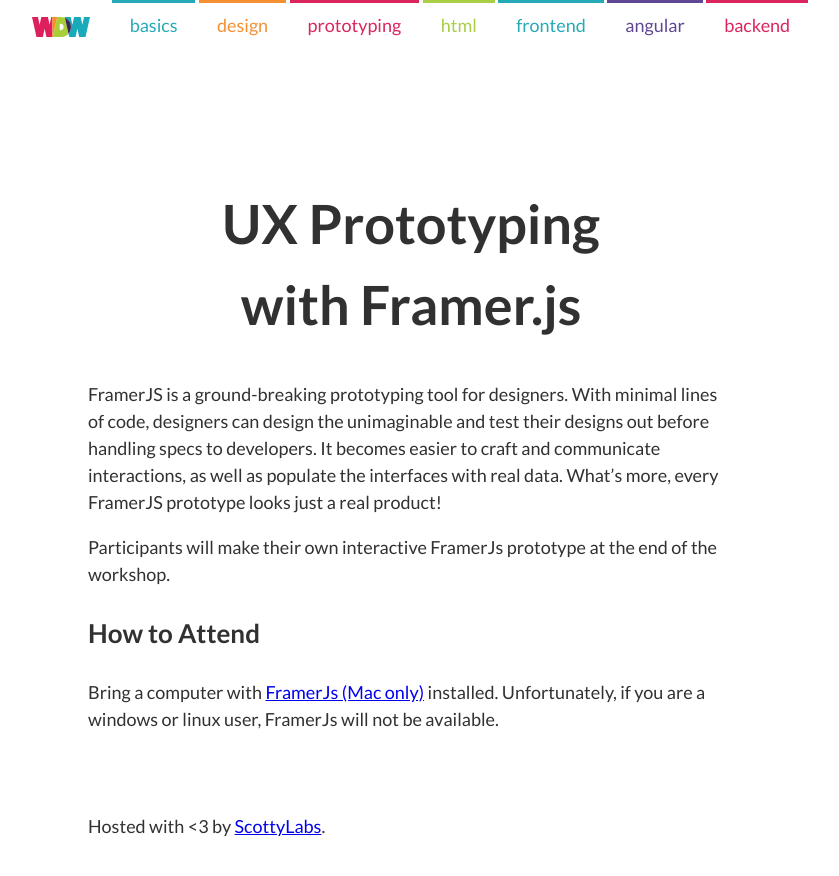
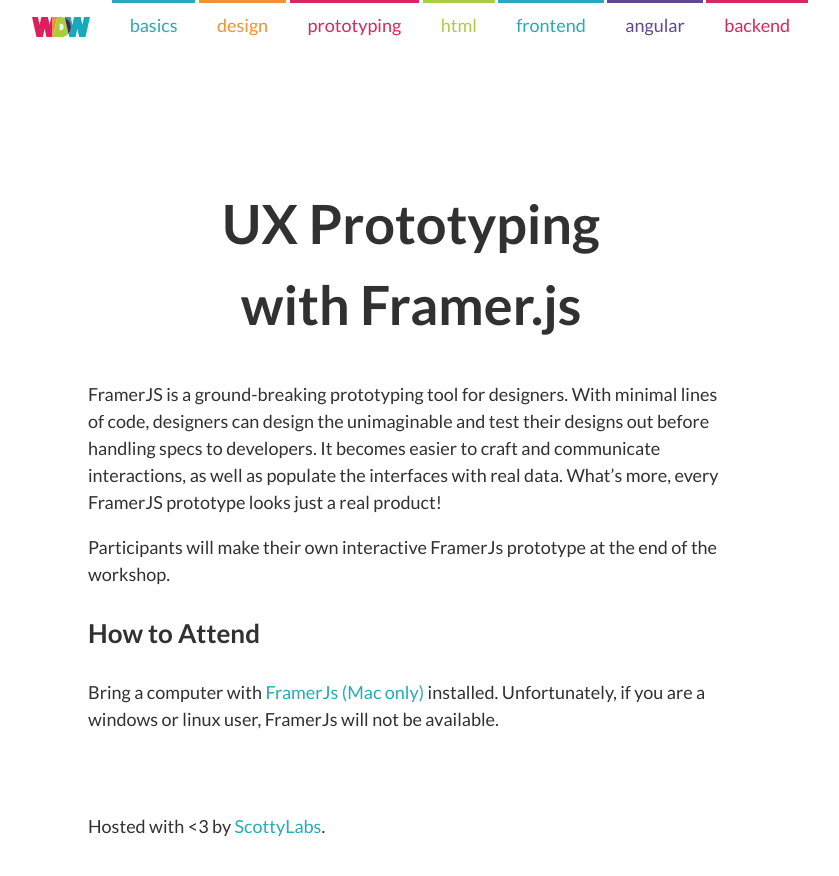
Before and after one commit to ScottyLabs/wdw, a Jekyll site: the page built from framer/index.md, in a window 1280 px wide. Shown: the top 876 px of the page, without its empty margins (229-1068 px from the left). Built offline with Jekyll 4.4.1, drawn with Linux system fonts in a browser that asks for light colours; nearby versions of some CDN libraries.

Commit message:
Fix colors on non-current talk pages

```diff
--- a/_sass/base.scss
+++ b/_sass/base.scss
@@ -37,6 +37,9 @@
 }
 
 .page-content {
+  // default to blue on non-specified pages
+  @include color-mixin(white, $wdw-blue);
+
   .home {
     // white + pink on home page
     @include color-mixin(white, $wdw-pink);
@@ -44,7 +47,7 @@
 
   @for $i from 1 through length($wdw-pages) {
     .#{nth($wdw-pages, $i)} {
-      // wdw-colors[i] + wdw-colors[i] on other pages
+      // wdw-colors[i] + wdw-colors[i] on selected talk pages
       @include color-mixin(nth($wdw-colors, $i), nth($wdw-colors, $i))
     }
   }
```
